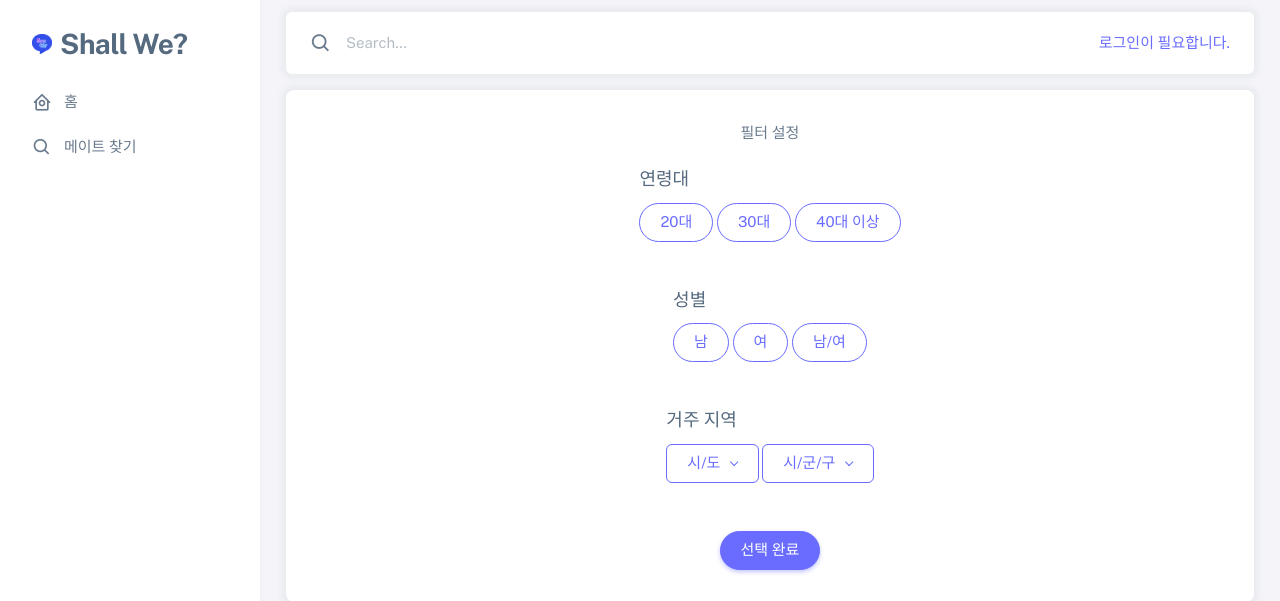
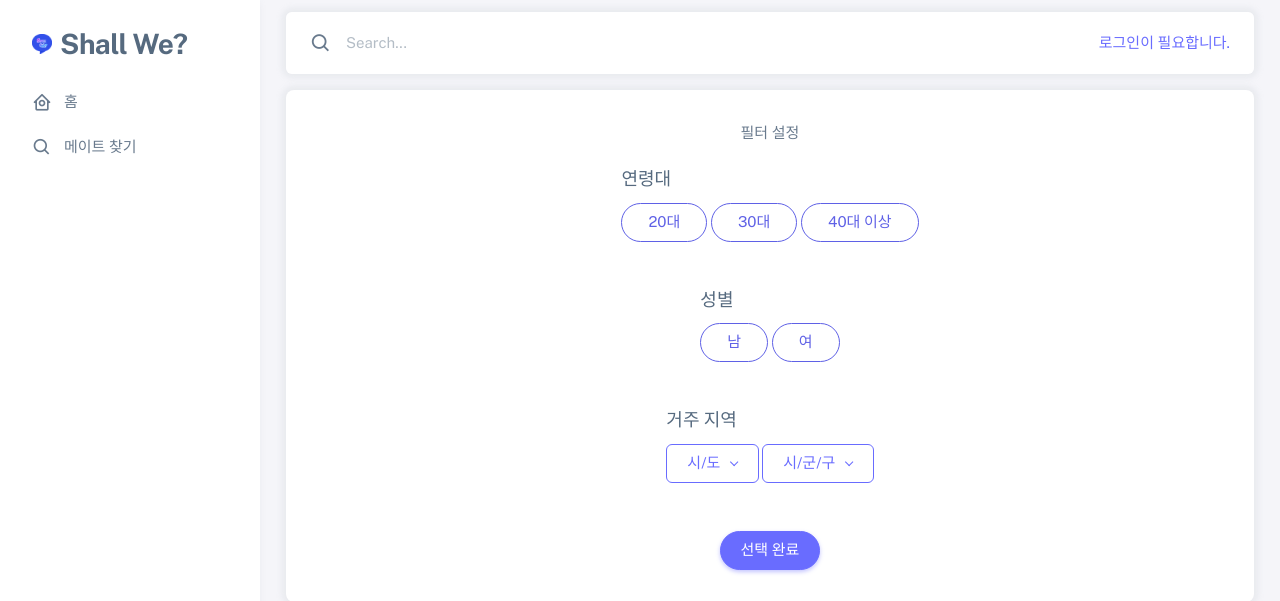
Before and after one commit to yoo0221/ShallWe, a Django app: page /search/ in a window 1280 px wide. Shown: the top 601 px of the page. Run offline with Django 4.2, Linux system fonts and the light colour scheme; some libraries are stand-ins or nearby versions.

Commit message:
change filtering btn to radio btn - search.html

```diff
--- a/MainApp/templates/base.html
+++ b/MainApp/templates/base.html
@@ -50,12 +50,12 @@
     <link rel="stylesheet" href="{% static 'assets/vendor/css/core.css' %}" class="template-customizer-core-css" />
     <link rel="stylesheet" href="{% static 'assets/vendor/css/theme-default.css' %}" class="template-customizer-theme-css" />
     <link rel="stylesheet" href="{% static 'assets/css/demo.css' %}" />
+    <link rel="stylesheet" href="{% static 'assets/css/radio-btn.css' %}"/>
 
     <!-- Vendors CSS -->
     <link rel="stylesheet" href="{% static 'assets/vendor/libs/perfect-scrollbar/perfect-scrollbar.css' %}" />
 
     <link rel="stylesheet" href="{% static 'assets/vendor/libs/apex-charts/apex-charts.css' %}" />
-
     <!-- Page CSS -->
 
     <!-- Helpers -->
--- a/MainApp/templates/search.html
+++ b/MainApp/templates/search.html
@@ -20,18 +20,33 @@
     <div class="card-body">
     <div class="filter-age">
       <h5 class="card-title">연령대</h5>
-      <button type="button" class="btn rounded-pill btn-outline-primary btn-age-20">20대</button>
-      <button type="button" class="btn rounded-pill btn-outline-primary btn-age-30">30대</button>
-      <button type="button" class="btn rounded-pill btn-outline-primary btn-age-40">40대 이상</button>
+      <label class="filtering-radio-btn">
+        <input type="radio" name="filter-age" value="20">
+        <span>20대</span>
+      </label>
+      <label class="filtering-radio-btn">
+        <input type="radio" name="filter-age" value="30">
+        <span>30대</span>
+      </label>
+      <label class="filtering-radio-btn">
+        <input type="radio" name="filter-age" value="40">
+        <span>40대 이상</span>
+      </label>
     </div>
     </div>
 
     <div class="card-body">
     <div class="filter-sex">
       <h5 class="card-title">성별</h5>
-      <button type="button" class="btn rounded-pill btn-outline-primary btn-sex-male">남</button>
-      <button type="button" class="btn rounded-pill btn-outline-primary btn-sex-female">여</button>
-      <button type="button" class="btn rounded-pill btn-outline-primary btn-sex-both">남/여</button>
+      <label class="filtering-radio-btn">
+        <input type="radio" name="filter-sex" value="male">
+        <span>남</span>
+      </label>
+
+      <label class="filtering-radio-btn">
+        <input type="radio" name="filter-sex" value="female">
+        <span>여</span>
+      </label>
     </div>
     </div>
 
--- /dev/null
+++ b/static/assets/css/radio-btn.css
@@ -0,0 +1,27 @@
+.filtering-radio-btn input[type="radio"] {
+    display: none;
+}
+
+.filtering-radio-btn input[type="radio"] + span {
+    display: inline-block;
+    padding: 7px 26px;
+    border: 1px solid #5f61e6;
+    background-color: #ffffff;
+    text-align: center;
+    color: #5f61e6;
+    cursor: pointer;
+    border-radius: 50rem !important;
+}
+
+.filtering-radio-btn input[type="radio"]:checked + span {
+    color: #fff;
+    background-color: #595cd9;
+    border-color: #595cd9;
+}
+
+.filtering-radio-btn input[type="radio"]:hover + span {
+    color: #fff;
+    background-color: #595cd9;
+    border-color: #595cd9;
+    box-shadow: 0 0.125rem 0.25rem 0 rgba(105, 108, 255, 0.4);
+}
```
